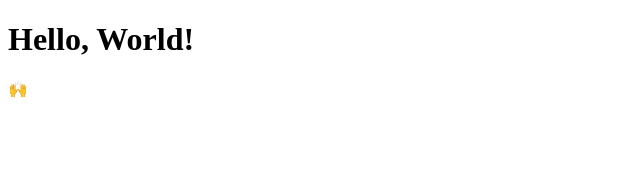
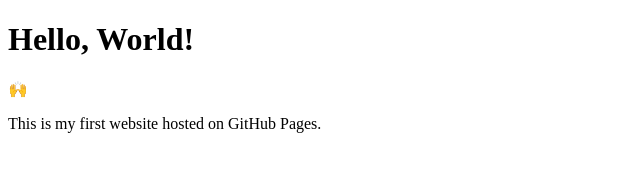
Before and after one commit to Makoninio/first-website, a plain HTML site: page index.html in a window 1280 px wide. Shown: the whole page, without its empty margins (0-640 px from the left). Drawn offline with Linux system fonts and the light colour scheme.

Commit message:
Update index.html

```diff
--- a/index.html
+++ b/index.html
@@ -7,5 +7,6 @@
 	<body>
 		<h1>Hello, World!</h1>
 		<p>🙌</p>
+        <p>This is my first website hosted on GitHub Pages.</p>
 	</body>
 </html>
```
